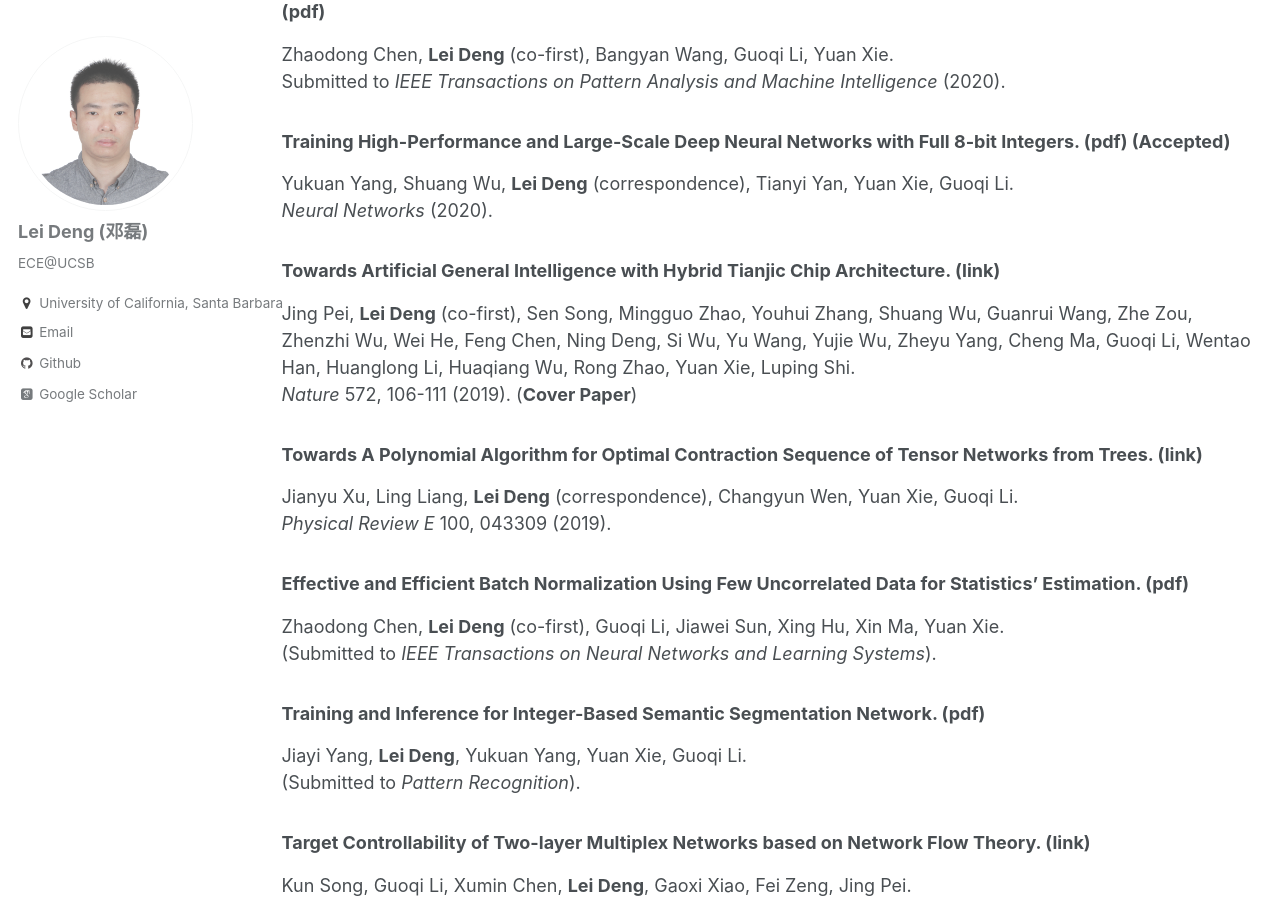
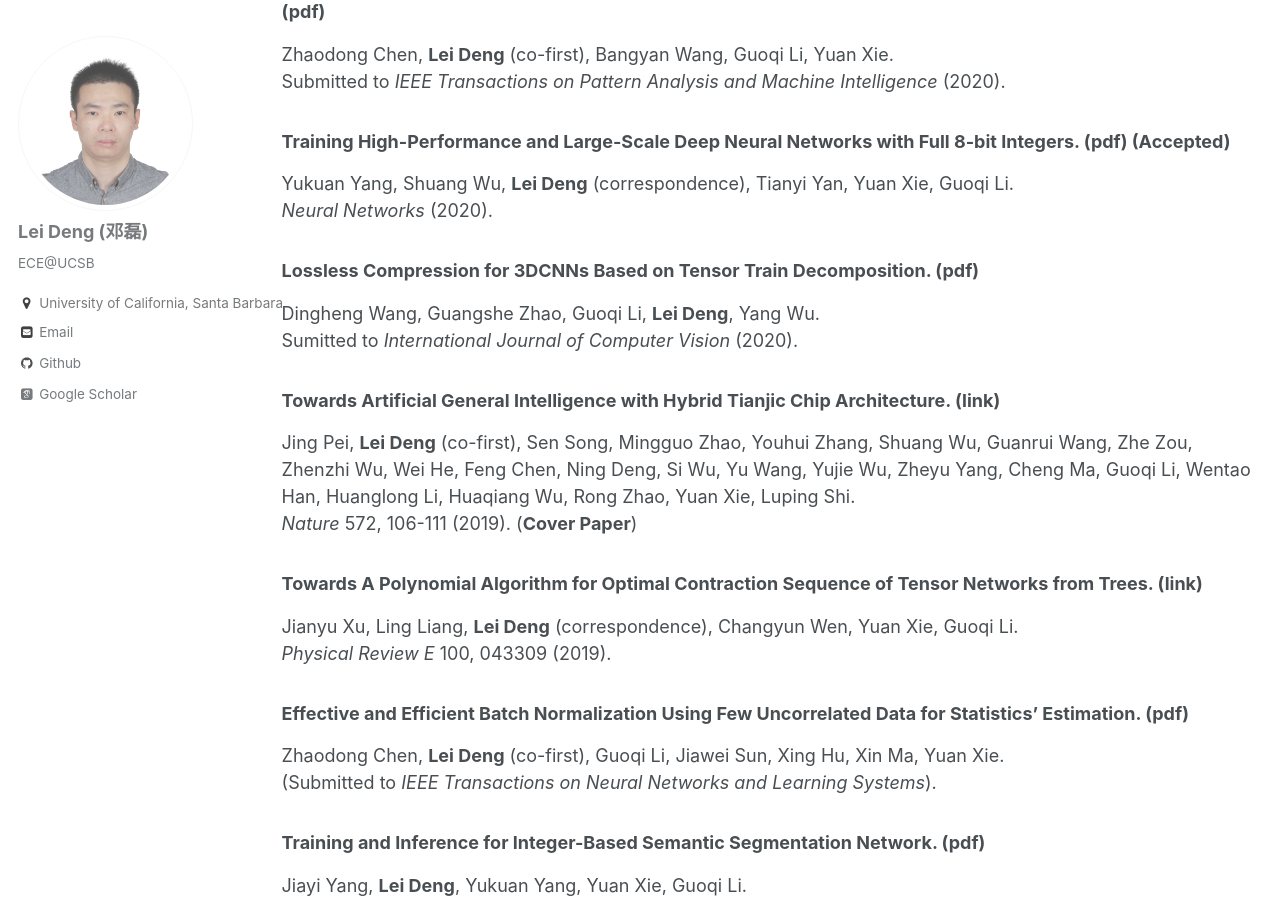
Before and after one commit to dllfei/dllfei.github.io, a Jekyll site: the page built from _pages/publications.md, in a window 1280 px wide and 900 px high, scrolled down 579 px. Built offline with Jekyll 4.4.1, drawn with Linux system fonts in a browser that asks for light colours; some web fonts are replaced.

Commit message:
Update publications.md

```diff
--- a/_pages/publications.md
+++ b/_pages/publications.md
@@ -23,6 +23,10 @@ Submitted to *IEEE Transactions on Pattern Analysis and Machine Intelligence* (2
 ### Training High-Performance and Large-Scale Deep Neural Networks with Full 8-bit Integers. ([pdf](https://arxiv.org/pdf/1909.02384.pdf)) (Accepted) <br />
 Yukuan Yang, Shuang Wu, **Lei Deng** (correspondence), Tianyi Yan, Yuan Xie, Guoqi Li. <br />
 *Neural Networks* (2020).
+
+### Lossless Compression for 3DCNNs Based on Tensor Train Decomposition. ([pdf](https://arxiv.org/pdf/1912.03647.pdf)) <br />
+Dingheng Wang, Guangshe Zhao, Guoqi Li, **Lei Deng**, Yang Wu. <br />
+Sumitted to *International Journal of Computer Vision* (2020).
 
 ### Towards Artificial General Intelligence with Hybrid Tianjic Chip Architecture. ([link](https://www.nature.com/articles/s41586-019-1424-8)) <br />
 Jing Pei, **Lei Deng** (co-first), Sen Song, Mingguo Zhao, Youhui Zhang, Shuang Wu, Guanrui Wang, Zhe Zou, Zhenzhi Wu, Wei He, Feng Chen, Ning Deng, Si Wu, Yu Wang, Yujie Wu, Zheyu Yang, Cheng Ma, Guoqi Li, Wentao Han, Huanglong Li, Huaqiang Wu, Rong Zhao, Yuan Xie, Luping Shi. <br />
```
